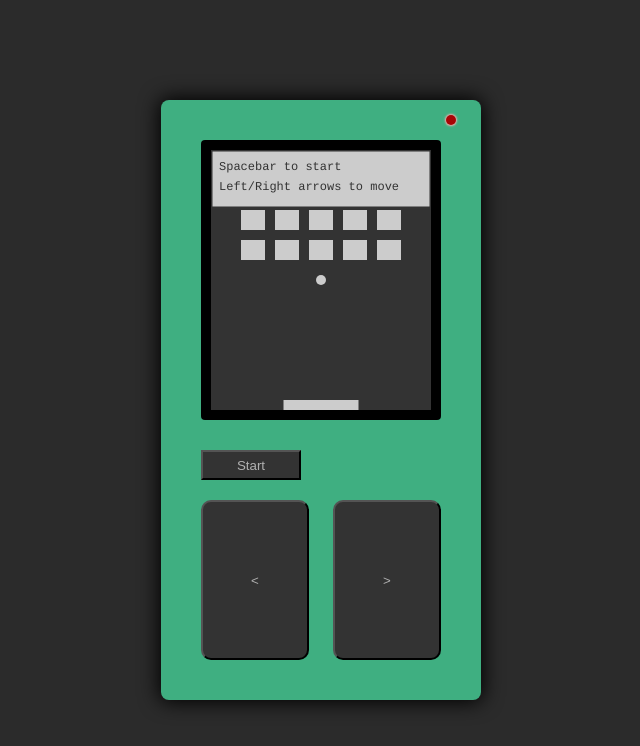
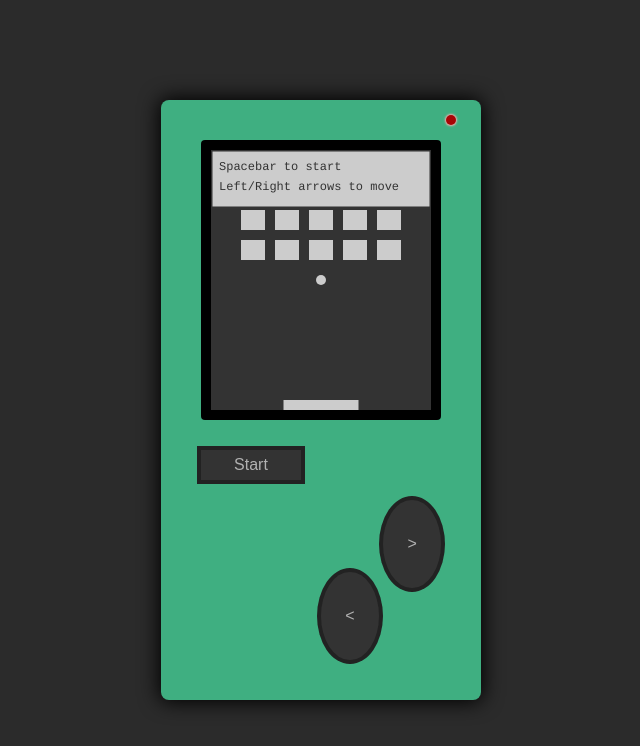
Before and after one commit to sw517/breakout, a Vue app: page / in a window 1280 px wide. Shown: the top 746 px of the page, without its empty margins (319-959 px from the left). Built offline with nearby package versions, Linux system fonts and the light colour scheme.

Commit message:
Fixed scaling for canvas on retina display

```diff
--- a/src/App.vue
+++ b/src/App.vue
@@ -14,8 +14,8 @@
           <button
             @mousedown="onBtnPressed('start')"
             @mouseup="onBtnPressed('start')"
-            @touchstart="onBtnPressed('start')"
-            @touchend="onBtnPressed('start')"
+            @touchstart.prevent="onBtnPressed('start')"
+            @touchend.prevent="onBtnPressed('start')"
             class="controls__btn controls__start"
             :class="{ 'pressed' : startBtnPressed }"
           >
@@ -26,8 +26,8 @@
           <button
             @mousedown="onBtnPressed('left')"
             @mouseup="onBtnPressed('left')"
-            @touchstart="onBtnPressed('left')"
-            @touchend="onBtnPressed('left')"
+            @touchstart.prevent="onBtnPressed('left')"
+            @touchend.prevent="onBtnPressed('left')"
             class="controls__btn left"
             :class="{ 'pressed' : leftBtnPressed }"
           >
@@ -36,8 +36,8 @@
           <button
             @mousedown="onBtnPressed('right')"
             @mouseup="onBtnPressed('right')"
-            @touchstart="onBtnPressed('right')"
-            @touchend="onBtnPressed('right')"
+            @touchstart.prevent="onBtnPressed('right')"
+            @touchend.prevent="onBtnPressed('right')"
             class="controls__btn right"
             :class="{ 'pressed' : rightBtnPressed }"
           >
@@ -69,12 +69,16 @@ export default {
       switch (direction) {
         case 'left':
           this.leftBtnPressed = !this.leftBtnPressed;
+          this.rightBtnPressed = false; // Ensure user did not slide off button
           break;
         case 'right':
           this.rightBtnPressed = !this.rightBtnPressed;
+          this.leftBtnPressed = false; // Ensure user did not slide off button
           break;
         default:
           this.startBtnPressed = !this.startBtnPressed;
+          this.rightBtnPressed = false; // Ensure user did not slide off button
+          this.leftBtnPressed = false; // Ensure user did not slide off button
       }
     },
   },
@@ -99,6 +103,7 @@ html,body {
   -moz-osx-font-smoothing: grayscale;
   width: 100%;
   height: 100%;
+  padding: 20px;
   display: flex;
   justify-content: center;
   align-items: center;
@@ -167,6 +172,10 @@ only screen and (                min-resolution: 2dppx) {
     background-color: #333;
     color: #b1b1b1;
     user-select: none;
+    border: 0;
+    font-size: 1rem;
+    box-shadow: 0px 0px 0 4px #222;
+    outline: none;
 
     &.pressed {
       box-shadow: inset 0 0 4px 3px #111;
@@ -186,10 +195,17 @@ only screen and (                min-resolution: 2dppx) {
     display: flex;
     justify-content: space-between;
     flex-grow: 1;
+    margin-left: 50%;
 
     .controls__btn {
-      width: 45%;
-      border-radius: 10px;
+      margin-top: 60%;
+      width: 48%;
+      border-radius: 100%;
+
+      + .controls__btn {
+        margin-top: 0;
+        margin-bottom: 60%;
+      }
     }
   }
 }
--- a/src/components/BreakoutCanvas.vue
+++ b/src/components/BreakoutCanvas.vue
@@ -43,6 +43,7 @@ export default {
     document.addEventListener('keydown', this.onKeyDown);
     document.addEventListener('keyup', this.onKeyUp);
     this.$nextTick(() => {
+      this.initGameProperties();
       this.draw();
     });
   },
@@ -299,9 +300,13 @@ export default {
      */
     checkBoundaries() {
       // Check if ball hits left or right side of canvas.
-      if (this.ball.xPos < this.ball.diameter
-        || this.ball.xPos > this.canvas.width - this.ball.diameter) {
-        this.ball.dx = -(this.ball.dx);
+      // Seperate conditionals used with Math.abs instead of simply
+      // toggling this.ball.dx because the ball can get stuck to the edge
+      // of the screen when the xPos overlaps the screen edge.
+      if (this.ball.xPos < this.ball.diameter) {
+        this.ball.dx = Math.abs(this.ball.dx);
+      } else if (this.ball.xPos > this.canvas.width - this.ball.diameter) {
+        this.ball.dx = -Math.abs(this.ball.dx);
       }
       // Check if ball hits top of canvas.
       if (this.ball.yPos < this.ball.diameter) {
@@ -356,6 +361,7 @@ export default {
               && this.ball.xPos < brick.x + this.bricks.width + this.ball.diameter
               && this.ball.yPos > brick.y - this.ball.diameter
               && this.ball.yPos < brick.y + this.bricks.height + this.ball.diameter) {
+              // const direction = this.getBrickCollisionDirection(brick);
               this.ball.dy = -(this.ball.dy);
               brick.status = 0;
               this.score += this.bricks.points;
@@ -365,6 +371,27 @@ export default {
           }
         }
       }
+    },
+    /**
+     * Get the side of the brick that the ball hit and return
+     * whether it was in a horizontal (left/right) or vertical
+     * (top/bottom) direction.
+     */
+    getBrickCollisionDirection(brick) {
+      const left = { dir: 'left', val: Math.abs(brick.x - this.ball.xPos) };
+      const right = { dir: 'right', val: Math.abs((brick.x + this.bricks.width) - this.ball.xPos) };
+      const top = { dir: 'top', val: Math.abs(brick.y - this.ball.yPos) };
+      const bottom = { dir: 'bottom', val: Math.abs((brick.y + this.bricks.height) - this.ball.yPos) };
+
+      const directions = [left, right, top, bottom];
+      const closestDirection = directions.reduce(
+        (closest, current) => (closest.val < current.val ? closest : current), [directions[0]],
+      );
+      console.log({
+        left, right, top, bottom,
+      });
+      console.log(closestDirection);
+      return 'vertical';
     },
     startCountdown() {
       this.gameActive = true;
```
